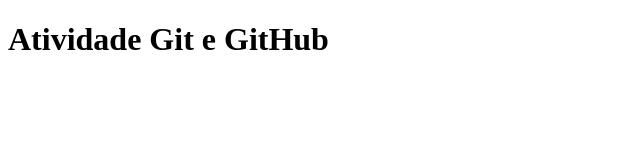
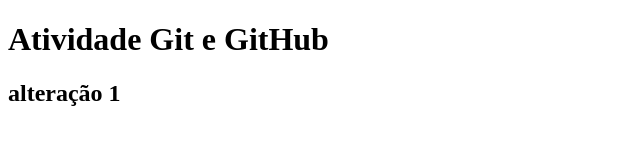
Before and after one commit to gisele-teixeirah/atividade-git, a plain HTML site: page index.html in a window 1280 px wide. Shown: the whole page, without its empty margins (0-640 px from the left). Drawn offline with Linux system fonts and the light colour scheme.

Commit message:
alteração 1

```diff
--- a/index.html
+++ b/index.html
@@ -8,6 +8,7 @@
 <body>
     <header>
         <h1>Atividade Git e GitHub</h1>
+        <h2>alteração 1</h2>
     </header>
 
 </body>
```
